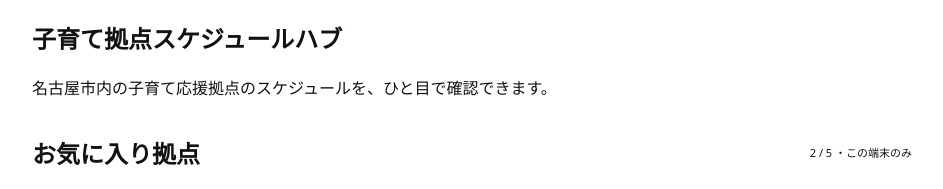
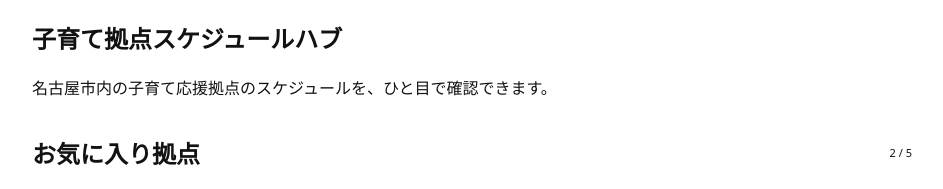
Before and after one commit to nagisora/childcare-schedule-hub, a Next.js app in the folder apps/web/: page / in a window 1280 px wide. Shown: the top 189 px of the page, without its empty margins (168-1111 px from the left). Built offline with nearby package versions, Linux system fonts and the light colour scheme.

Commit message:
chore(web): お気に入り件数バッジの文言を簡素化（2/5 のみ）
MVPのクッキー保存（端末間非同期）の説明はUIから外し、別所のドキュメントで明記する方針に。

```diff
--- a/apps/web/app/page.tsx
+++ b/apps/web/app/page.tsx
@@ -19,7 +19,7 @@ export default function HomePage() {
 						お気に入り拠点
 					</h2>
 					<span className="inline-flex items-center gap-1 rounded-full bg-slate-100 px-2 py-0.5 text-[11px] text-slate-600">
-						2 / 5 ・この端末のみ
+						2 / 5
 					</span>
 				</div>
 				{/* 縦並び（Instagram 埋め込み想定のプレースホルダー + 解除ボタン） */}
```
